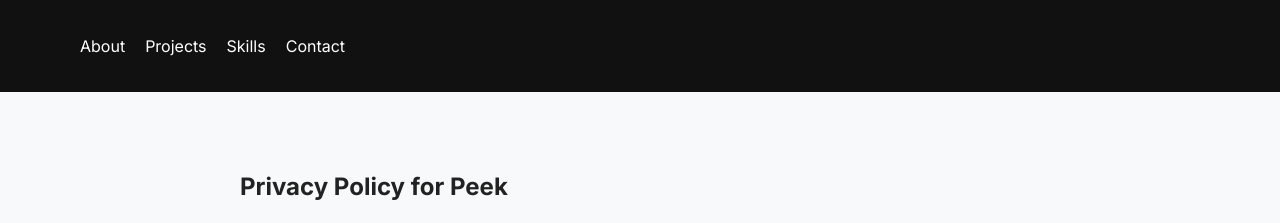
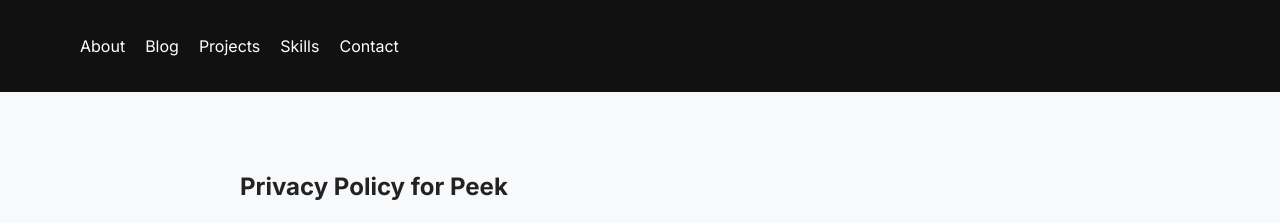
Before and after one commit to allensandiego/page, a Jekyll site: the page built from projects/peek/privacy.html, in a window 1280 px wide and 900 px high. Shown: the top 223 px of the window. Built offline with Jekyll 4.4.1, drawn with Linux system fonts in a browser that asks for light colours; a script that is not in the unit is left out.

Commit message:
feat: added blog link

```diff
--- a/projects/peek/privacy.html
+++ b/projects/peek/privacy.html
@@ -14,6 +14,7 @@
         <nav>
             <ul>
                 <li><a href="../../index.html#about">About</a></li>
+                <li><a href="https://blog.allensandiego.com">Blog</a></li>
                 <li><a href="../../index.html#projects">Projects</a></li>
                 <li><a href="../../index.html#skills">Skills</a></li>
                 <li><a href="../../index.html#contact">Contact</a></li>
```
